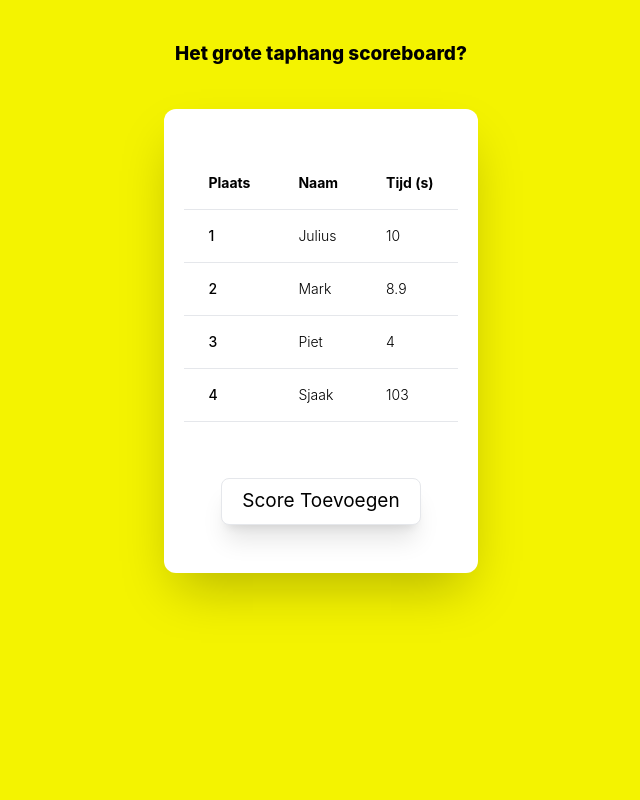
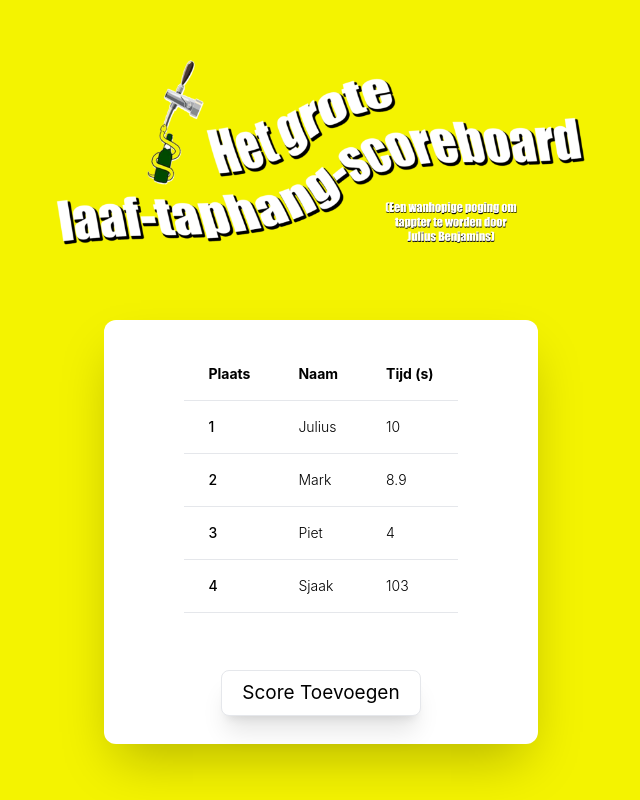
Before and after one commit to juliusbenjamins/kruisje, a React (Create React App) app: page / in a window 1280 px wide. Shown: the whole page, without its empty margins (319-959 px from the left). Built offline with nearby package versions, Linux system fonts and the light colour scheme.

Commit message:
added new logo

```diff
--- a/src/App.js
+++ b/src/App.js
@@ -1,6 +1,6 @@
 import { useState, useEffect } from 'react';
 import './App.css';
-import logo from './img/laaf.jpg'; // with import
+import logo from './img/laaflogo.png'; // with import
 
 // #004A00 laaf groen
 
@@ -36,13 +36,10 @@ export const App = () => {
     return (
       <div class="App">
         <div class='App-body'>
-        <div class=''>
-          {/* <img class='object-none object-center' src={logo}/> */}
-          <h1 class='mt-10 font-extrabold'>
-              Het grote taphang scoreboard?
-            </h1>
+        <div>
+          <img class='h-80 w-160 object-center' src={logo}/>
         </div>
-        <div class='m-10 py-10 px-5 bg-white shadow-2xl rounded-xl'>
+        <div class='px-20 py-5 bg-white shadow-2xl rounded-xl'>
           <div class='mb-10'>
             <div class="flex flex-col">
               <div class="overflow-x-auto sm:-mx-6 lg:-mx-8">
```
Also changed, not shown: src/img/laaflogo.png (added).
